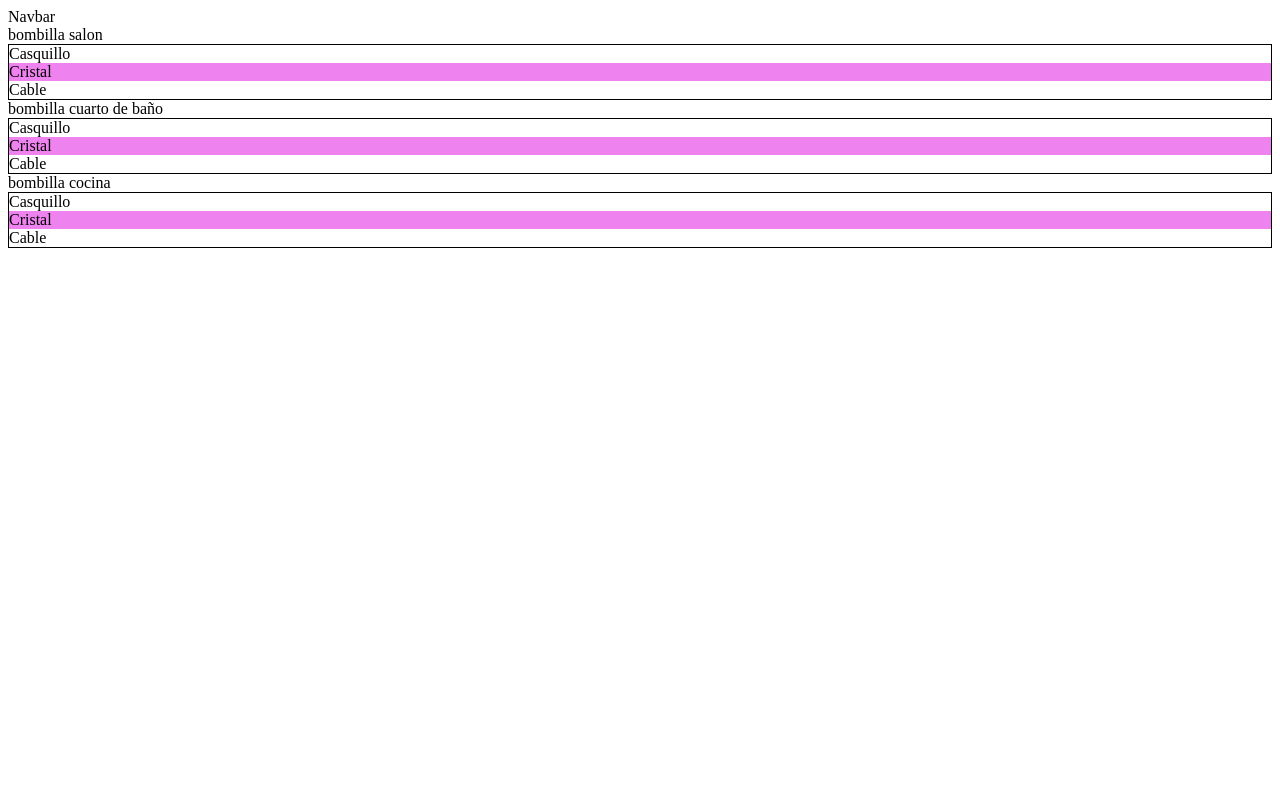
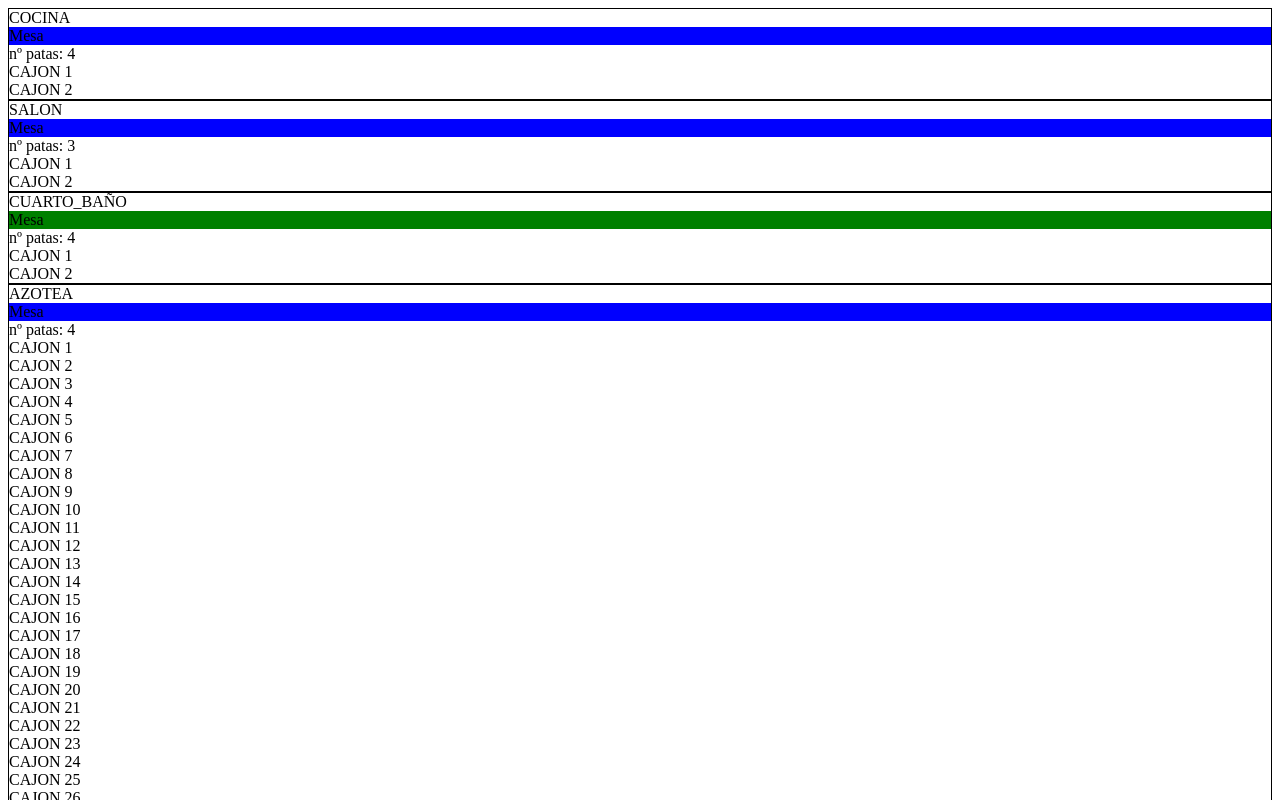
Before and after one commit to adrihle/project_ninja, a Next.js app: page /login in a window 1280 px wide. Shown: the top 800 px of the page. Built offline with nearby package versions, Linux system fonts and the light colour scheme.

Commit message:
feat: working on

```diff
--- a/app/layout.tsx
+++ b/app/layout.tsx
@@ -1,4 +1,3 @@
-import { Navbar } from "@/components"
 import { Metadata } from "next/types"
 
 export const metadata: Metadata = {
@@ -10,7 +9,6 @@ export default function RootLayout({ children }: { children: React.ReactNode })
   return (
     <html lang="en">
       <body>
-        <Navbar />
         {children}
       </body>
     </html>
--- a/app/login/page.tsx
+++ b/app/login/page.tsx
@@ -1,17 +1,54 @@
 'use client'
 
-import Bombilla from "@/components/caja";
+import { Mesa } from "@/components";
+
+const SPEC = {
+  COCINA: {
+    NUM_CAJONES: 2,
+  },
+  SALON: {
+    NUM_PATAS: 3,
+    AL_ABRIR_CAJON: () => alert('hola vecino'),
+    CAJON_SALUDANTE: 2,
+  },
+  CUARTO_BAÑO: {
+    COLOR: 'green',
+    AL_ABRIR_CAJON: () => alert('hola vecino'),
+  },
+  AZOTEA: {
+    NUM_CAJONES: 90,
+    AL_ABRIR_CAJON: () => alert('hola guapi'),
+    CAJON_SALUDANTE: 80,
+  },
+  GARAGE: {
+    NUM_CAJONES: 9,
+    AL_ABRIR_CAJON: () => alert('hola mi madre'),
+  },
+  GARAGE2: {
+    NUM_CAJONES: 9,
+    AL_ABRIR_CAJON: () => alert('hola mi madre'),
+  },
+} as const;
 
 const Login = () => {
   return (
     <div>
-      bombilla salon
-      <Bombilla onTurnColor={() => alert('hola ceo')} />
-      bombilla cuarto de baño
-      <Bombilla cristalColor="aliceblue" turnOnColor="yellow"  />
-      bombilla cocina
-      <Bombilla turnOnColor="green" />
-    </div>
+      {Object.entries(SPEC).map(([HABITACION, SPEC_HABITACION], index) => {
+        const { NUM_CAJONES, NUM_PATAS, AL_ABRIR_CAJON, COLOR, CAJON_SALUDANTE } = SPEC_HABITACION as any;
+        return (
+          <div key={index} style={{ border: '1px solid black'}}>
+            {HABITACION}
+            <Mesa {...{
+              numPatas: NUM_PATAS,
+              color: COLOR,
+              numCajones: NUM_CAJONES,
+              alAbrirCajon: AL_ABRIR_CAJON,
+              cajonSaludador: CAJON_SALUDANTE,
+            }}/>
+          </div>
+        )
+      })}
+</div>
   )
 };
 
--- a/components/index.ts
+++ b/components/index.ts
@@ -1,3 +1,4 @@
 export { default as Navbar } from './navbar';
 export { default as Button } from './button';
+export { default as Mesa } from './mesa';
 export * from './field';
--- /dev/null
+++ b/components/mesa.tsx
@@ -0,0 +1,38 @@
+type MesaProps = {
+  numPatas?: number;
+  color?: React.CSSProperties['backgroundColor'];
+  numCajones?: number;
+  alAbrirCajon?: () => void;
+  cajonSaludador?: number;
+}
+
+const createArray = (length: number) => {
+  const resultArray = [];
+  for (let i = 0; i < length; i++) {
+    resultArray.push(i);
+  }
+  return resultArray;
+};
+
+const Cajon = ({ numCajon, onClick }: { numCajon: number, onClick: (i: number) => void }) => {
+  return <div onClick={() => onClick(numCajon)}>CAJON {numCajon + 1}</div>
+}
+
+const Mesa = ({ numPatas = 4, color = 'blue', numCajones = 2, alAbrirCajon, cajonSaludador = 1 }: MesaProps) => {
+  const cajones = createArray(numCajones);
+
+  const onClick = (cajonClick: number) => {
+    if (cajonSaludador !== cajonClick + 1) return
+    alAbrirCajon?.();
+  }
+
+  return (
+    <div>
+      <div style={{ backgroundColor: color }}>Mesa</div>
+      <div>nº patas: {numPatas}</div>
+      {cajones.map(c => <Cajon numCajon={c} onClick={onClick} key={c}/>)}
+    </div>
+  );
+};
+
+export default Mesa;
--- a/containers/chart.tsx
+++ b/containers/chart.tsx
@@ -1,7 +1,7 @@
-const Chart = () => {
+const VideoStats = () => {
   return (
-  <div>Chart</div>
+  <div>Video stats</div>
   )
 };
 
-export default Chart;
+export default VideoStats;
--- a/containers/index.ts
+++ b/containers/index.ts
@@ -1,3 +1,3 @@
-export { default as Info } from './info';
-export { default as Chart } from './chart';
+export { default as VideoInfo } from './info';
+export { default as VideoStats } from './chart';
 export { default as Search } from './search';
--- a/next.config.js
+++ b/next.config.js
@@ -1,4 +1,18 @@
 /** @type {import('next').NextConfig} */
-const nextConfig = {}
+const nextConfig = {
+  images: {
+    domains: [
+      'evolving-digital.com'
+    ],
+    remotePatterns: [
+      {
+        protocol: 'https',
+        hostname: 'evolving-digital.com',
+        port: '',
+        pathname: '**',
+      },
+    ],
+  },
+}
 
 module.exports = nextConfig
```
Also changed, not shown: app/actions.ts (added, +12 -0 lines), app/mock.ts (added, +26 -0 lines), app/page.tsx (+8 -1 lines), containers/info.tsx (+23 -3 lines), containers/search.tsx (+10 -1 lines).
